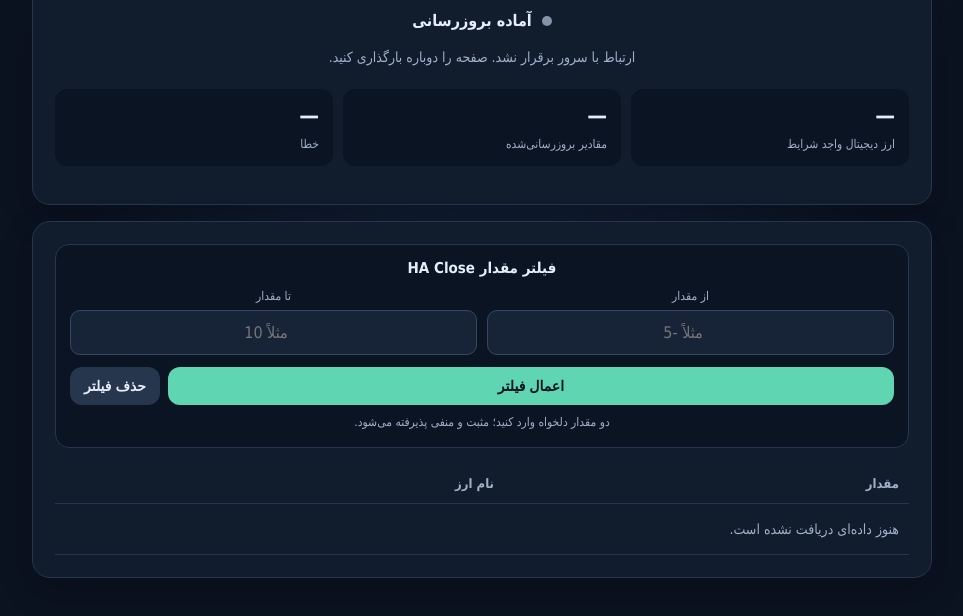
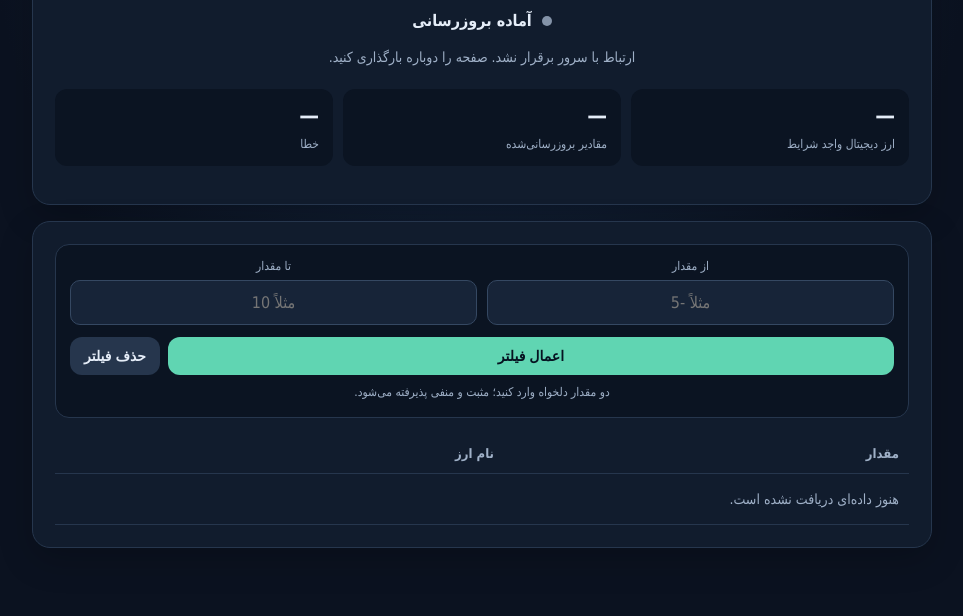
Before and after one commit to alireza2536/MEXC-HARSI-Scanner, a website: page public/index.html in a window 1280 px wide. Shown: the part 150-766 px from the top of the page, without its empty margins (158-1121 px from the left). Drawn offline with Linux system fonts and the light colour scheme; no server answers.

Commit message:
Fix negative number entry in HA filter and remove heading (#22)

```diff
--- a/public/index.html
+++ b/public/index.html
@@ -20,7 +20,6 @@
     .table-wrap{overflow:auto}table{width:100%;border-collapse:collapse;min-width:520px}th,td{text-align:right;padding:12px 10px;border-bottom:1px solid #26364d;font-size:13px}th{color:#9fb0c7}
     .error{color:#ff9999;white-space:pre-wrap;overflow-wrap:anywhere;text-align:center}
     .ha-filter{margin-bottom:16px;padding:14px;background:#0b1422;border:1px solid #26364d;border-radius:14px}
-    .ha-filter-title{font-size:15px;font-weight:700;text-align:center;margin:0 0 12px}
     .ha-filter-fields{display:grid;grid-template-columns:1fr 1fr;gap:10px}
     .ha-filter label{display:block;color:#9fb0c7;font-size:12px;margin-bottom:7px;text-align:center}
     .ha-filter input{width:100%;min-width:0;background:#172438;color:#e5edf8;border:1px solid #354862;border-radius:10px;padding:12px;text-align:center;font:inherit;font-size:16px;direction:ltr}
@@ -48,11 +47,10 @@
     <p id="error" class="error"></p>
   </section>
   <section class="panel">
-    <div class="ha-filter" aria-label="فیلتر بازه مقدار HA Close">
-      <p class="ha-filter-title">فیلتر مقدار HA Close</p>
+    <div class="ha-filter" aria-label="محدوده نمایش بر اساس مقدار">
       <div class="ha-filter-fields">
-        <div><label for="filterFrom">از مقدار</label><input id="filterFrom" type="number" step="any" inputmode="decimal" placeholder="مثلاً -5"></div>
-        <div><label for="filterTo">تا مقدار</label><input id="filterTo" type="number" step="any" inputmode="decimal" placeholder="مثلاً 10"></div>
+        <div><label for="filterFrom">از مقدار</label><input id="filterFrom" type="text" inputmode="text" autocomplete="off" spellcheck="false" dir="ltr" placeholder="مثلاً -5"></div>
+        <div><label for="filterTo">تا مقدار</label><input id="filterTo" type="text" inputmode="text" autocomplete="off" spellcheck="false" dir="ltr" placeholder="مثلاً 10"></div>
       </div>
       <div class="ha-filter-actions">
         <button id="applyFilter" type="button">اعمال فیلتر</button>
```
